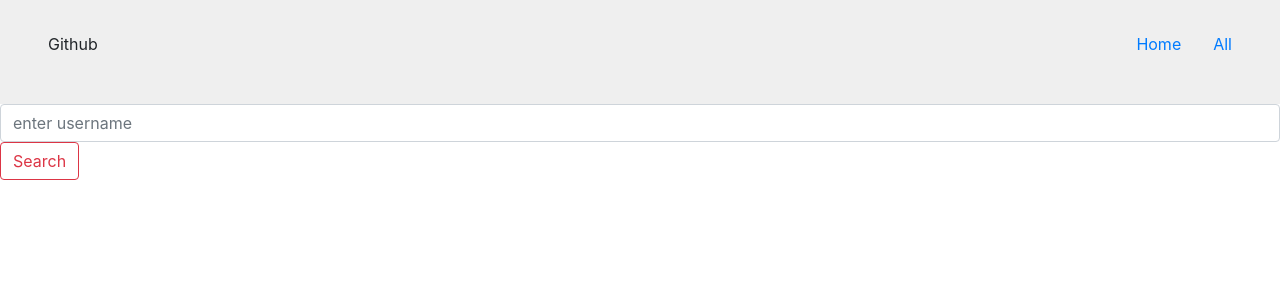
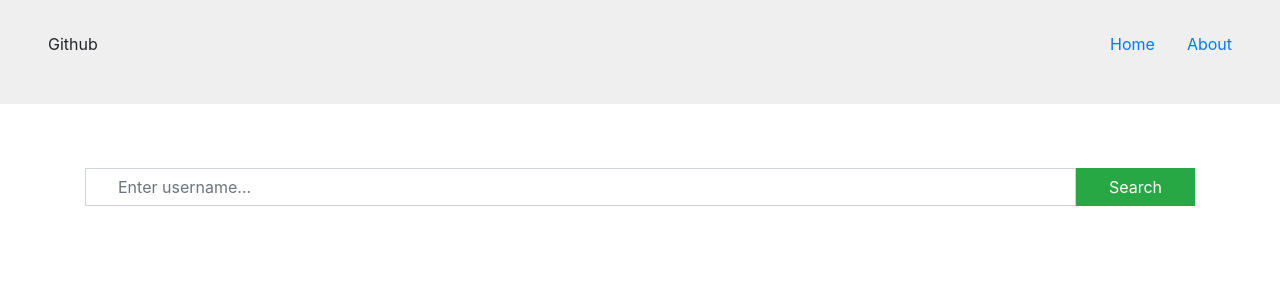
Before and after one commit to rxomidov/githubInterface, a React (Create React App) app: page / in a window 1280 px wide. Shown: the top 300 px of the page. Built offline with nearby package versions, Linux system fonts and the light colour scheme; some icons are missing.

Commit message:
home added some css

```diff
--- a/src/App.js
+++ b/src/App.js
@@ -6,6 +6,7 @@ import 'bootstrap/dist/css/bootstrap.min.css'
 import Home from "./pages/Home";
 import UserDetails from "./components/UserDetails";
 import RepoDetails from "./components/RepoDetails";
+import About from "./pages/About";
 
 function App() {
     return (
@@ -15,9 +16,9 @@ function App() {
                   <Route exact path="/">
                     <Home/>
                   </Route>
-                {/*  <Route exact path="/products">*/}
-                {/*    <Products/>*/}
-                {/*  </Route>*/}
+                <Route path="/about">
+                    <About/>
+                </Route>
                   <Route exact path="/users/:id">
                     <UserDetails/>
                   </Route>
--- a/src/components/Header.js
+++ b/src/components/Header.js
@@ -20,7 +20,7 @@ export default function Header(props) {
                             <Link to="/">Home</Link>
                         </li>
                         <li>
-                            <Link to="/products">All</Link>
+                            <Link to="/about">About</Link>
                         </li>
                     </div>
                 </ul>
--- a/src/components/RepoDetails.js
+++ b/src/components/RepoDetails.js
@@ -8,7 +8,6 @@ export default function RepoDetails(props) {
     const [loading, setLoading] = React.useState(false);
     const [repository, setRepository] = React.useState([]);
     const [commits, setCommits] = React.useState([]);
-    const [contributions, setContributions] = React.useState([]);
     React.useEffect(()=>{
         setLoading(true);
         axios.get(`https://api.github.com/repos/${id}/${repo}`)
@@ -26,7 +25,7 @@ export default function RepoDetails(props) {
 
         }
     },[]);
-    console.log(contributions.contributions)
+
     return (
         <div>
             <div>
--- /dev/null
+++ b/src/pages/About.js
@@ -0,0 +1,17 @@
+import React from 'react';
+
+export default function About(props) {
+    return (
+        <div>
+            <div className="container">
+                <h1>Hello From About Page</h1>
+                <p>Lorem ipsum dolor sit amet, consectetur adipisicing elit.
+                    Ab ad adipisci amet aspernatur at commodi cupiditate deleniti
+                    dicta eos et expedita explicabo, ipsa libero maxime natus nulla
+                    odit omnis porro, quam reprehenderit repudiandae soluta voluptas?
+                    Dolor expedita iste labore, molestias porro rem temporibus.
+                    Expedita hic minima obcaecati velit voluptas voluptate.</p>
+            </div>
+        </div>
+    );
+}
--- a/src/pages/Home.js
+++ b/src/pages/Home.js
@@ -1,11 +1,11 @@
 import React from 'react';
 import UserList from "../components/UserList";
 import User from "../components/User";
+import styled from "styled-components";
 
 
 export default function Home(props) {
     const [loading, setLoading] = React.useState(false);
-    const [data, setData] = React.useState({});
     const [username, setUsername] = React.useState("");
     const [users, setUsers] = React.useState([]);
 
@@ -24,16 +24,16 @@ export default function Home(props) {
     };
 
     return (
-        <div>
-            <div>
-                <form action="">
+        <HomeWrapper>
+            <div className="container">
+                <form action=""  className="search-form">
                     <input type="text"
                            className="form-control"
                            value={username}
                            onChange={handleChange}
-                           placeholder="enter username"/>
+                           placeholder="Enter username..."/>
                     <button type="submit"
-                            className="btn btn-outline-danger"
+                            className="btn btn-success btn-search"
                             onClick={handleSubmit}>Search
                     </button>
                 </form>
@@ -44,7 +44,20 @@ export default function Home(props) {
             {users.map(user => (
                 <User {...user} key={user.login}/>
             ))}
-            {/*<UserList loading={loading} data={data}/>*/}
-        </div>
+        </HomeWrapper>
     );
 }
+const HomeWrapper = styled.section`
+  .search-form{
+    display:flex;
+    margin: 4rem 0;
+    input{
+      border-radius: 0;
+      padding: 0 2rem;
+    }
+  }
+  .btn-search{
+    border-radius: 0;
+    padding: 0 2rem;
+  }
+`;
```
Also changed, not shown: 1 other file (tests, documents, lock files or other folders).
